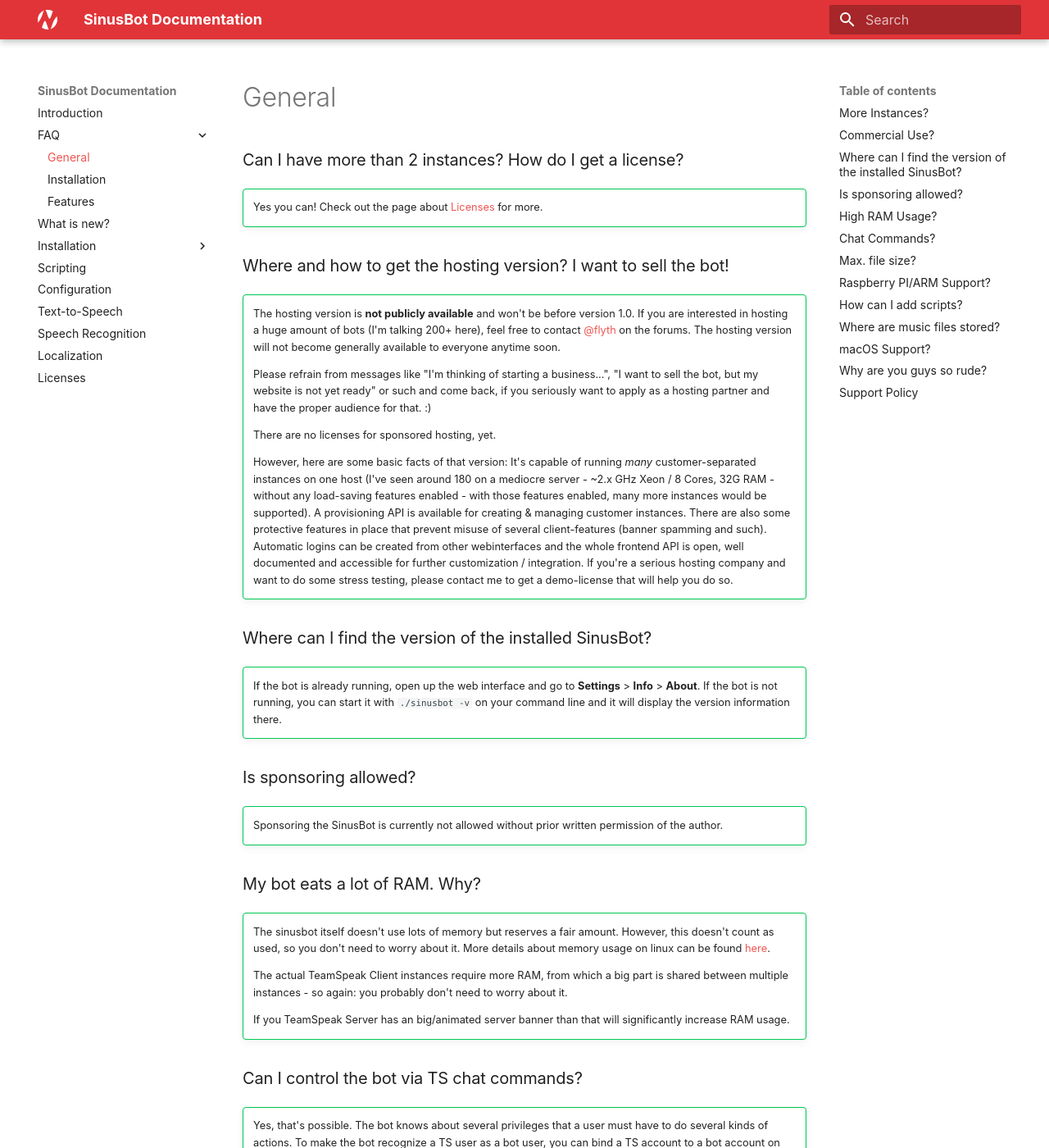
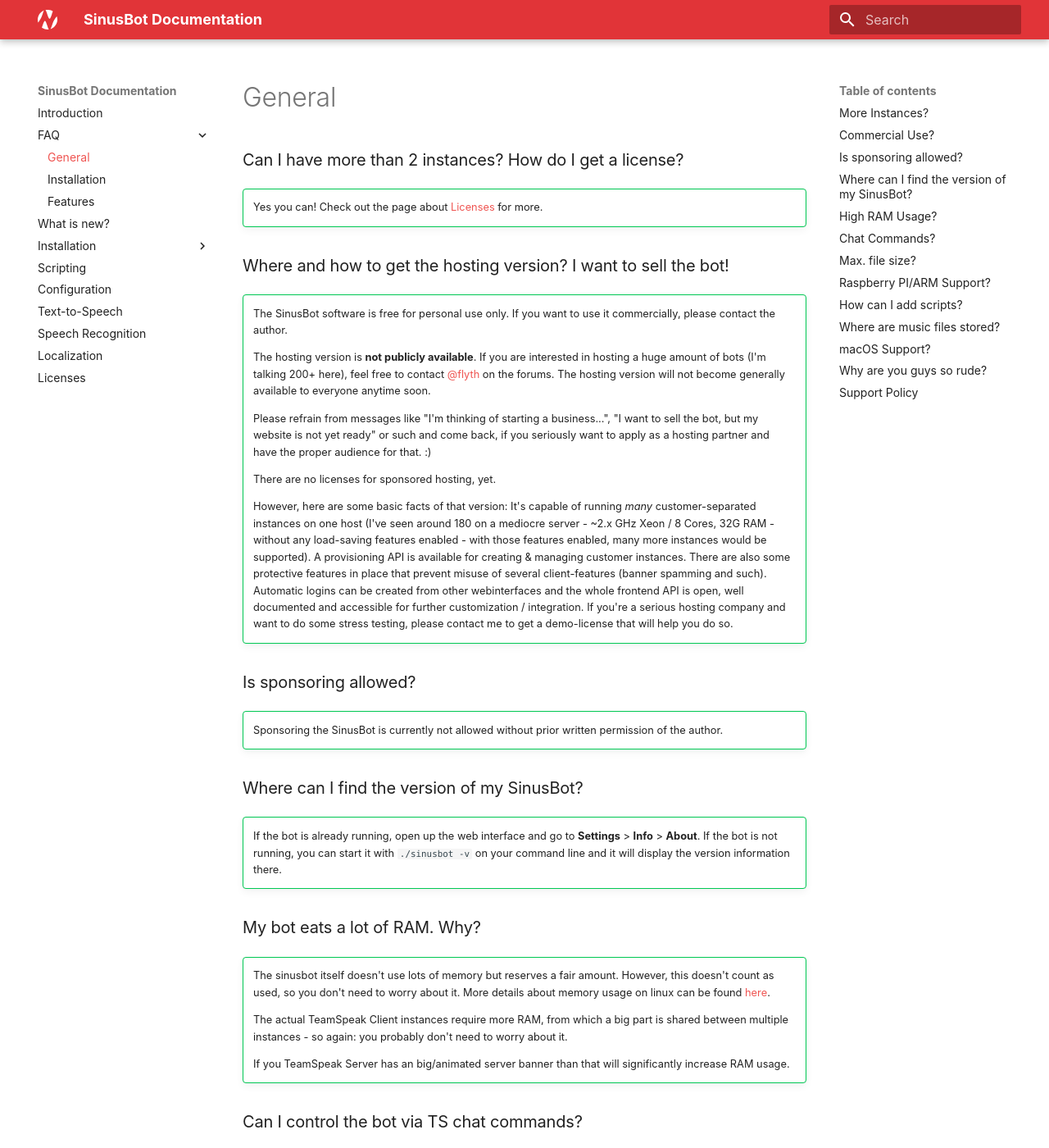
Before and after one commit to SinusBot/docs, an MkDocs documentation site: the page built from docs/faq/general.md, in a window 1280 px wide and 1400 px high. Shown: the whole window at 82% size. Built offline with MkDocs 1.6.1 and Material for MkDocs 9.7.7, drawn with Linux system fonts in a browser that asks for light colours.

Commit message:
update faq

```diff
--- a/docs/faq/general.md
+++ b/docs/faq/general.md
@@ -6,7 +6,9 @@
 ### Where and how to get the hosting version? I want to sell the bot! { #commercial-use data-toc-label='Commercial Use?' }
 
 !!! success ""
-    The hosting version is **not publicly available** and won't be before version 1.0. If you are interested in hosting a huge amount of bots (I'm talking 200+ here), feel free to contact [@flyth](https://forum.sinusbot.com/members/flyth.2/) on the forums. The hosting version will not become generally available to everyone anytime soon.
+    The SinusBot software is free for personal use only. If you want to use it commercially, please contact the author.
+
+    The hosting version is **not publicly available**. If you are interested in hosting a huge amount of bots (I'm talking 200+ here), feel free to contact [@flyth](https://forum.sinusbot.com/members/flyth.2/) on the forums. The hosting version will not become generally available to everyone anytime soon.
 
     Please refrain from messages like "I'm thinking of starting a business...", "I want to sell the bot, but my website is not yet ready" or such and come back, if you seriously want to apply as a hosting partner and have the proper audience for that. :)
 
@@ -17,15 +19,15 @@
     Automatic logins can be created from other webinterfaces and the whole frontend API is open, well documented and accessible for further customization / integration.
     If you're a serious hosting company and want to do some stress testing, please contact me to get a demo-license that will help you do so.
 
-### Where can I find the version of the installed SinusBot?
-
-!!! success ""
-    If the bot is already running, open up the web interface and go to **Settings** > **Info** > **About**. If the bot is not running, you can start it with `./sinusbot -v` on your command line and it will display the version information there.
-
 ### Is sponsoring allowed? { #sponsoring}
 
 !!! success ""
     Sponsoring the SinusBot is currently not allowed without prior written permission of the author.
+
+### Where can I find the version of my SinusBot?  { #what-is-my-version}
+
+!!! success ""
+    If the bot is already running, open up the web interface and go to **Settings** > **Info** > **About**. If the bot is not running, you can start it with `./sinusbot -v` on your command line and it will display the version information there.
 
 ### My bot eats a lot of RAM. Why? { #high-ram-usage data-toc-label='High RAM Usage?' }
 
```
